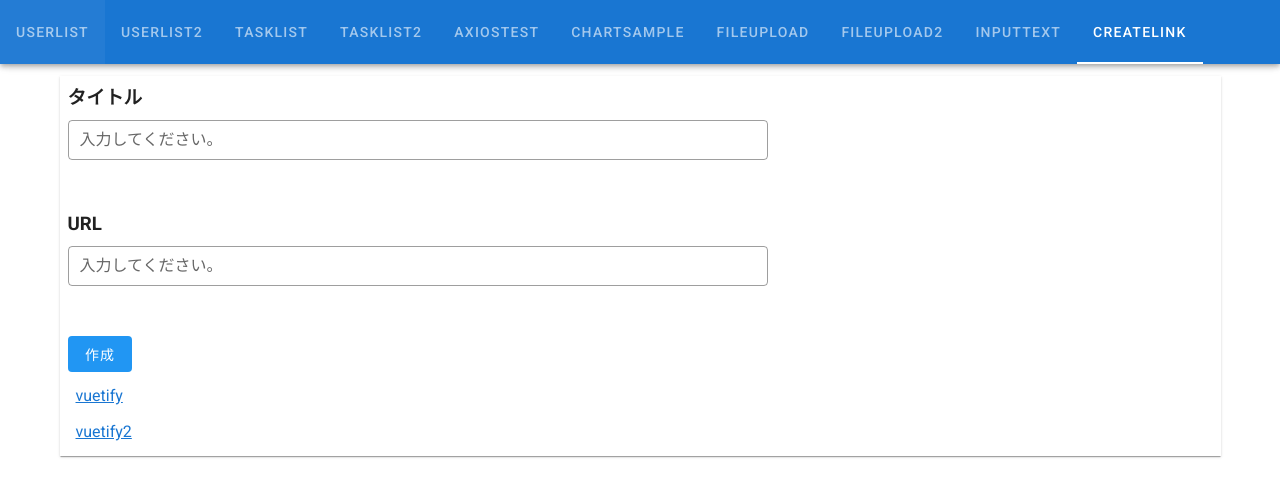
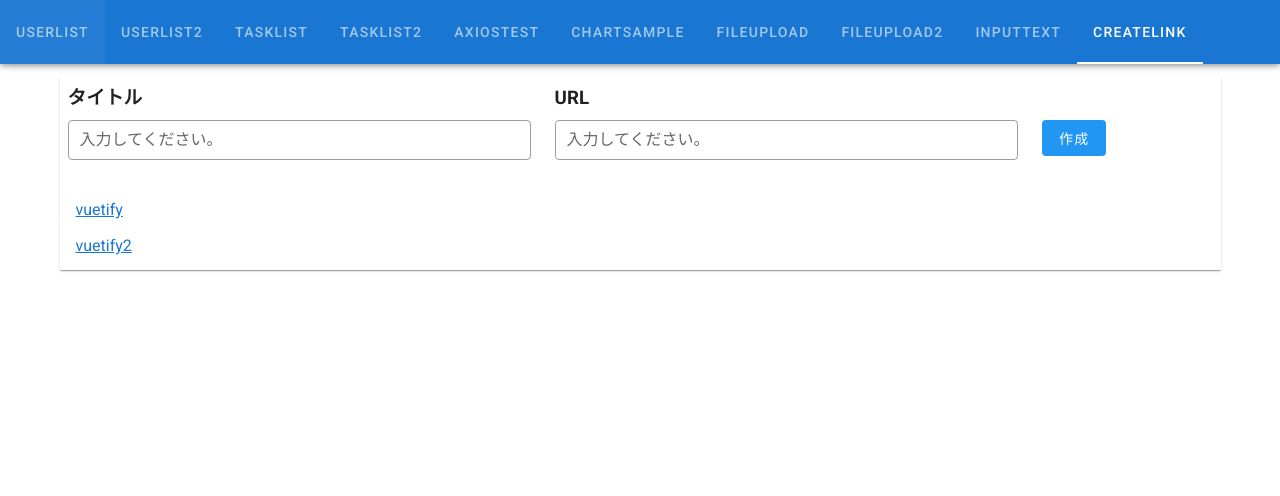
Before and after one commit to subretu/vue-sample-project, a Vue app in the folder frontend/: page /createlink in a window 1280 px wide. Shown: the top 496 px of the page. Built offline with nearby package versions, Linux system fonts and the light colour scheme.

Commit message:
fix layout

```diff
--- a/frontend/src/views/CreateLink.vue
+++ b/frontend/src/views/CreateLink.vue
@@ -5,7 +5,7 @@
         <v-col cols="12">
           <v-sheet color="white" elevation="1" class="pa-2">
             <v-row>
-              <v-col xl="12" cols="12">
+              <v-col xl="12" cols="5">
                 <h3 class="mb-2" align="left">タイトル</h3>
                 <v-text-field
                   label="入力してください。"
@@ -15,9 +15,7 @@
                   v-model="state.inputtext1"
                 ></v-text-field>
               </v-col>
-            </v-row>
-            <v-row>
-              <v-col xl="12" cols="12">
+              <v-col xl="12" cols="5">
                 <h3 class="mb-2" align="left">URL</h3>
                 <v-text-field
                   label="入力してください。"
@@ -27,9 +25,7 @@
                   v-model="state.inputtext2"
                 ></v-text-field>
               </v-col>
-            </v-row>
-            <v-row>
-              <v-col>
+              <v-col class="mt-9" cols="1">
                 <v-btn depressed color="info" @click="createLink">作成</v-btn>
               </v-col>
             </v-row>
@@ -64,7 +60,7 @@ export default defineComponent({
       link: {
         vuetify: "https://v2.vuetifyjs.com/ja/api/v-text-field/#sass",
         vuetify2: "https://v2.vuetifyjs.com/ja/api/v-text-field/#sass",
-      } as Record<string, string>,
+      },
     });
 
     const state = reactive({
@@ -78,6 +74,9 @@ export default defineComponent({
         [state.inputtext1]: state.inputtext2,
       };
       data.link = newLink;
+
+      state.inputtext1 = "";
+      state.inputtext2 = "";
     };
     return {
       data,
```
